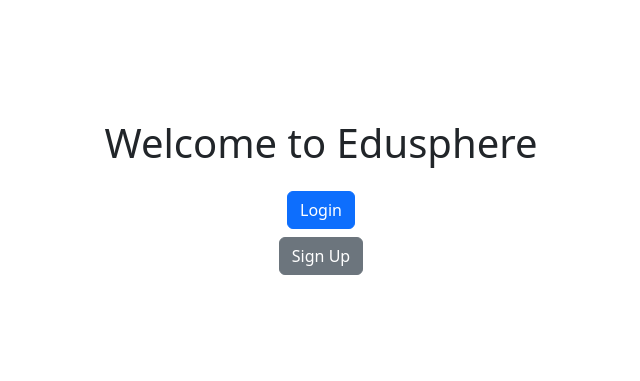
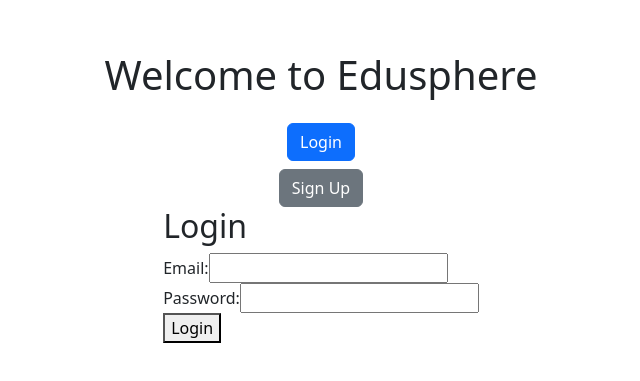
Before and after one commit to Johnronnie254/school_admin_frontend, a React (Create React App) app: page / in a window 1280 px wide. Shown: the part 203-584 px from the top of the page, without its empty margins (319-959 px from the left). Built offline with nearby package versions, Linux system fonts and the light colour scheme; no server answers.

Commit message:
Update LoginModal.js

```diff
--- a/src/components/LoginModal.js
+++ b/src/components/LoginModal.js
@@ -1,53 +1,68 @@
-import React, { useState } from 'react';
-import { Modal, Button, Form } from 'react-bootstrap';
+import { useState } from "react";
+import { useNavigate } from "react-router-dom";
 
-const LoginModal = ({ show, handleClose, setIsAuthenticated }) => {
-  const [email, setEmail] = useState('');
-  const [password, setPassword] = useState('');
+const Login = () => {
+    const [email, setEmail] = useState("");
+    const [password, setPassword] = useState("");
+    const [error, setError] = useState("");
+    const navigate = useNavigate();
 
     const handleLogin = async (e) => {
         e.preventDefault();
+        setError(""); // Clear previous errors
+
         try {
-      const response = await fetch('http://localhost:8000/api/login/', {
-        method: 'POST',
-        headers: { 'Content-Type': 'application/json' },
-        credentials: 'include', // Send cookies with request
+            const response = await fetch("http://localhost:8000/login/", {
+                method: "POST",
+                headers: {
+                    "Content-Type": "application/json",
+                },
                 body: JSON.stringify({ email, password }),
             });
 
+            const data = await response.json();
+
             if (response.ok) {
-        setIsAuthenticated(true);
-        handleClose();
+                // Store JWT token in localStorage
+                localStorage.setItem("token", data.token);
+
+                // Redirect to dashboard or home page
+                navigate("/dashboard");
             } else {
-        alert('Invalid credentials');
+                setError(data.message || "Invalid login credentials");
             }
         } catch (error) {
-      console.error('Login error:', error);
+            setError("An error occurred. Please try again.");
         }
     };
 
     return (
-    <Modal show={show} onHide={handleClose} centered>
-      <Modal.Header closeButton>
-        <Modal.Title>Login</Modal.Title>
-      </Modal.Header>
-      <Modal.Body>
-        <Form onSubmit={handleLogin}>
-          <Form.Group className="mb-3">
-            <Form.Label>Email</Form.Label>
-            <Form.Control type="email" value={email} onChange={(e) => setEmail(e.target.value)} required />
-          </Form.Group>
-          <Form.Group className="mb-3">
-            <Form.Label>Password</Form.Label>
-            <Form.Control type="password" value={password} onChange={(e) => setPassword(e.target.value)} required />
-          </Form.Group>
-          <Button variant="primary" type="submit">
-            Login
-          </Button>
-        </Form>
-      </Modal.Body>
-    </Modal>
+        <div>
+            <h2>Login</h2>
+            {error && <p style={{ color: "red" }}>{error}</p>}
+            <form onSubmit={handleLogin}>
+                <label>Email:</label>
+                <input
+                    type="email"
+                    value={email}
+                    onChange={(e) => setEmail(e.target.value)}
+                    required
+                />
+                <br />
+
+                <label>Password:</label>
+                <input
+                    type="password"
+                    value={password}
+                    onChange={(e) => setPassword(e.target.value)}
+                    required
+                />
+                <br />
+
+                <button type="submit">Login</button>
+            </form>
+        </div>
     );
 };
 
-export default LoginModal;
+export default Login;
```
Lines whose indentation alone changed are shown as unchanged.
